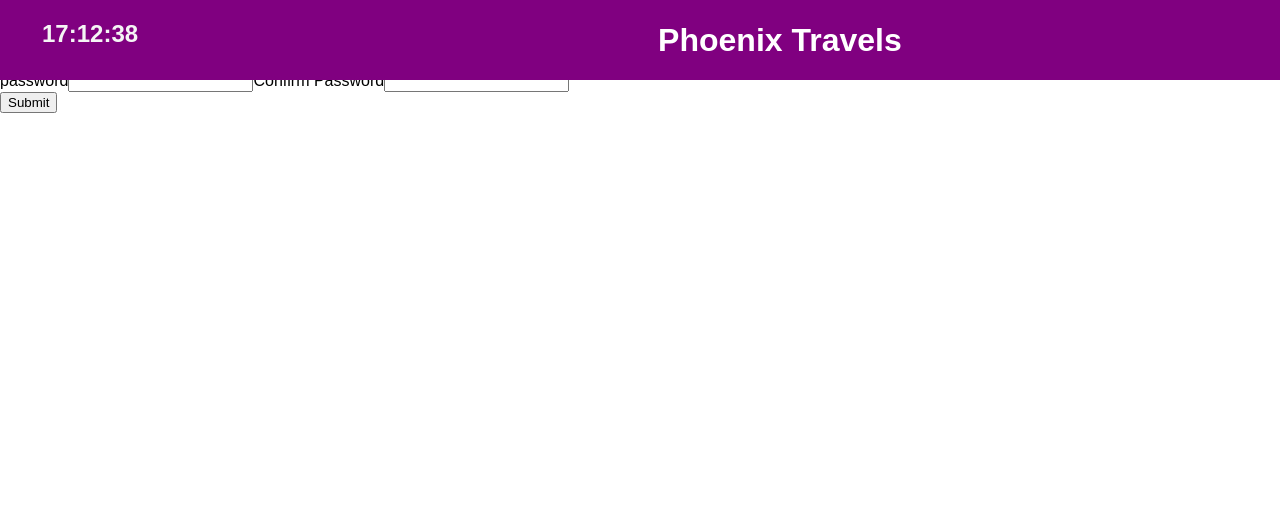
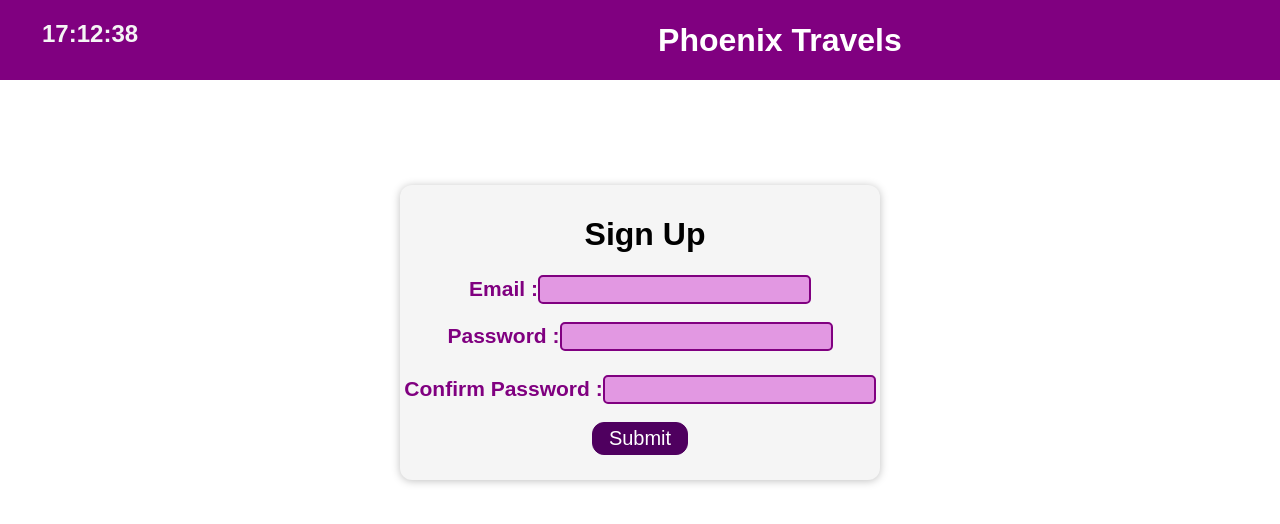
Before and after one commit to anirruth0312/flight_fare, a React (Create React App) app: page /Signup in a window 1280 px wide. Shown: the top 524 px of the page. Built offline with nearby package versions, Linux system fonts and the light colour scheme.

Commit message:
Added signup form

```diff
--- /dev/null
+++ b/src/Components/Signup/Signup.module.css
@@ -0,0 +1,34 @@
+.inputbox {
+  border-radius: 5px;
+  border: 2px solid black;
+  font-size: 20px;
+}
+.label {
+  font-size: 21px;
+  font-weight: bold;
+  color: purple;
+}
+.inputerror {
+  background-color: rgb(220, 141, 141);
+  border: 2px solid rgb(77, 5, 5);
+  border-radius: 5px;
+  font-size: 20px;
+}
+.inputvalid {
+  background-color: rgb(226, 152, 226);
+  border: 2px solid purple;
+  border-radius: 5px;
+  font-size: 20px;
+}
+.header {
+  display: inline-flex;
+  padding-left: 10px;
+  color: black;
+}
+.title {
+  text-align: center;
+  padding-left: 520px;
+}
+.background {
+  background-color: purple;
+}
--- a/src/Components/Signup/SignupPage.js
+++ b/src/Components/Signup/SignupPage.js
@@ -1,4 +1,8 @@
 import React, { useState } from "react";
+import Card from "../Card/Card";
+import Header from "../Login/Header";
+import Button from "../Button/Button";
+import styles from "./Signup.module.css";
 
 const SignupPage = () => {
   const [signupError, setSignupError] = useState("");
@@ -6,12 +10,33 @@
   const [password, setPassword] = useState("");
   const [confirmPassword, setConfirmPassword] = useState("");
   const [passwordConfirmation, setPasswordConfirmation] = useState("");
+  const [emailError, setEmailError] = useState("");
+  function ValidateEmail() {
+    if (/^\w+([\.-]?\w+)*@\w+([\.-]?\w+)*(\.\w{2,3})+$/.test(setEmail)) {
+      if (setPassword.trim().length > +8) {
+        return true;
+      }
+    }
+
+    if (setPassword.length < +8) {
+      alert("Password must have min 8 characters");
+    } else {
+      alert("You have entered an invalid email address!");
+    }
+    return false;
+  }
+
   return (
+    <React.Fragment>
+      <Header />
+      <Card>
         <form>
-      <p>Sign Up</p>
-      <label htmlFor="email">
-        email
+          <h1 className={styles.header}>Sign Up</h1>
+          <br />
+          <label className={styles.label} htmlFor="email">
+            Email :
             <input
+              className={styles.inputvalid}
               value={email}
               onChange={(e) => setEmail(e.target.value)}
               name="email"
@@ -19,26 +44,36 @@
             />
           </label>
           <br />
-      <label htmlFor="password">
-        password
+          <br />
+          <label className={styles.label} for="password">
+            Password :
             <input
+              className={styles.inputvalid}
               value={password}
               onChange={(e) => setPassword(e.target.value)}
               name="password"
               type="password"
             />
-        <label htmlFor="Confirmpassword">Confirm Password</label>
+            <br />
+            <br />
+          </label>
+          <label className={styles.label} for="Confirmpassword">
+            Confirm Password :
             <input
+              className={styles.inputvalid}
               value={confirmPassword}
               onChange={(e) => setConfirmPassword(e.target.value)}
-          name="password"
+              name="confirmpassword"
               type="password"
             />
           </label>
           <br />
-      <input type="submit" value="Submit" />
+          <br />
+          <Button type="submit" text="Submit" onChange={ValidateEmail} />
           {signupError && <p style={{ color: "red" }}>{signupError}</p>}
         </form>
+      </Card>
+    </React.Fragment>
   );
 };
 
```
Lines whose indentation alone changed are shown as unchanged.
